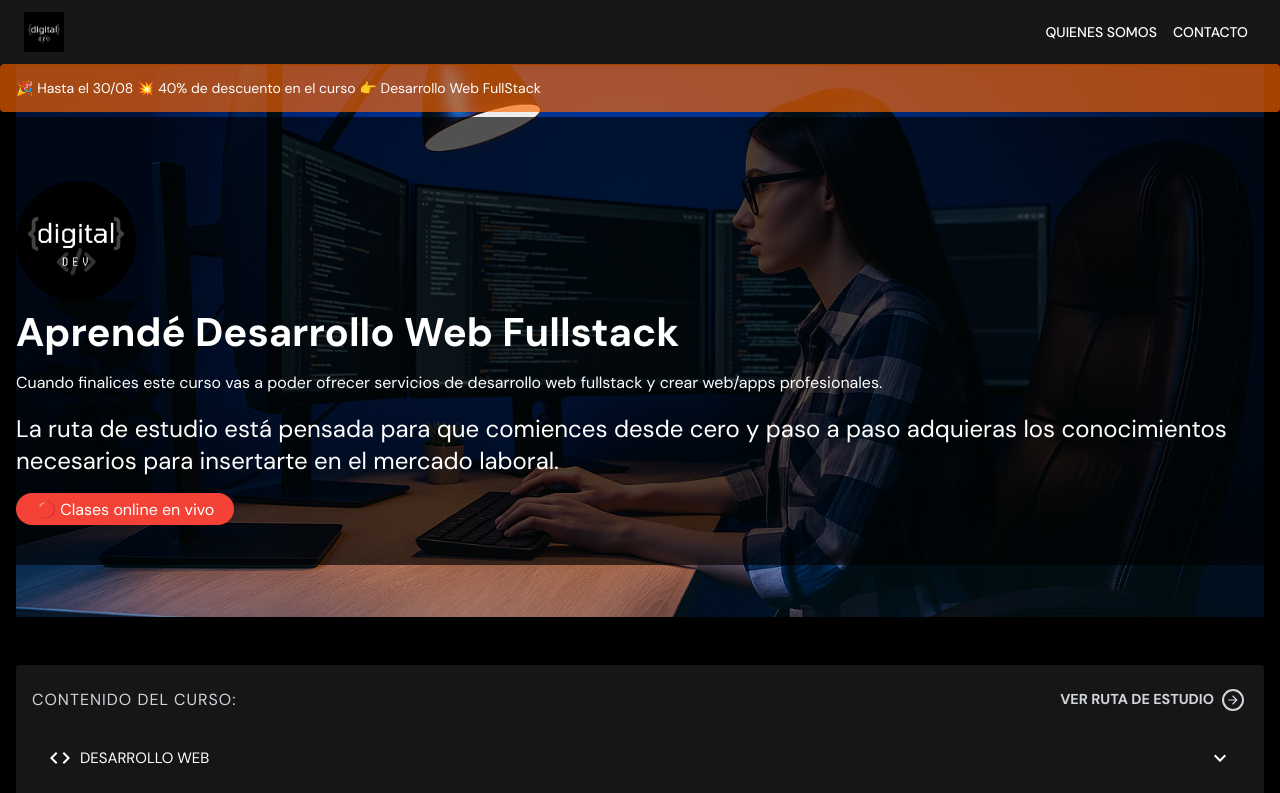
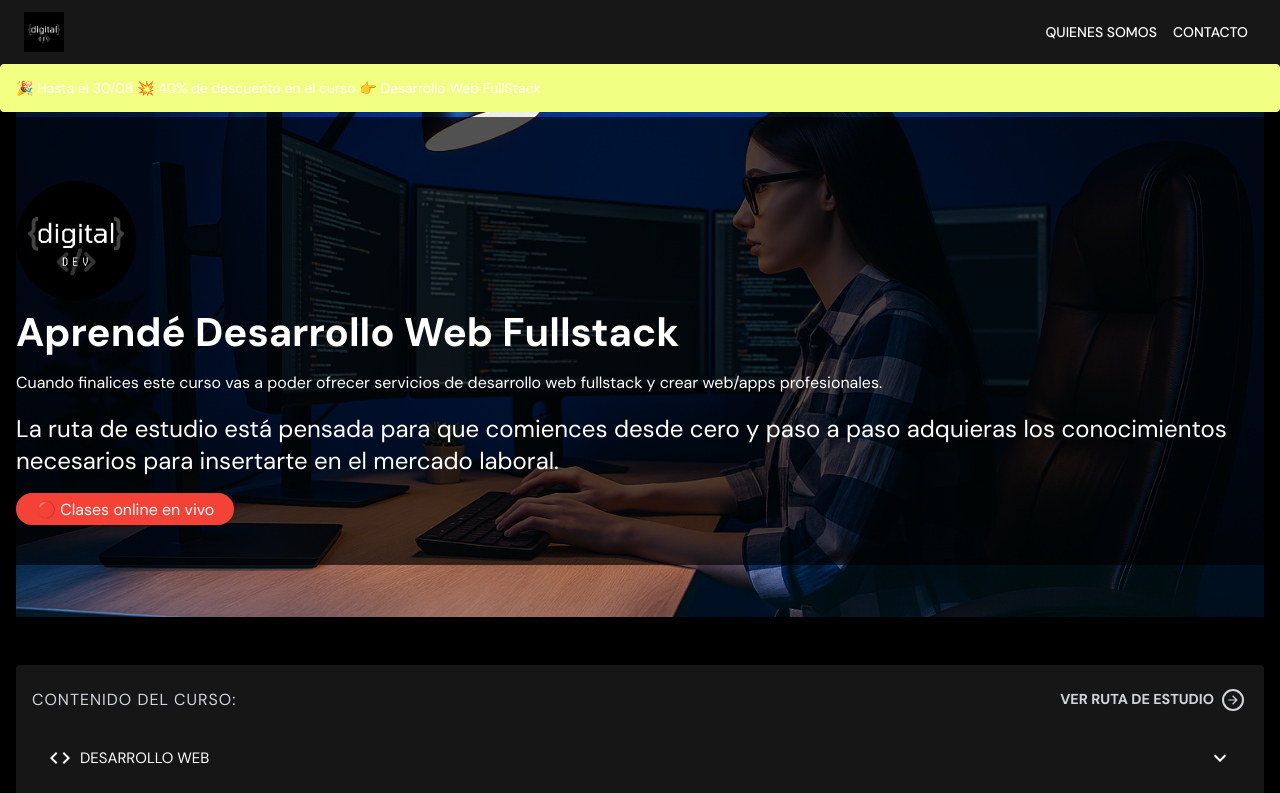
Before and after one commit to feeddigital/front_landing, a React (Vite) app: page / in a window 1280 px wide. Shown: the top 793 px of the page. Built offline with nearby package versions, Linux system fonts and the light colour scheme.

Commit message:
fix: alerta color

```diff
--- a/src/containers/landing/index.tsx
+++ b/src/containers/landing/index.tsx
@@ -319,7 +319,7 @@ const LandingPage: React.FC = () => {
         severity="warning"
         icon={false}
         sx={{
-          backgroundColor: "rgba(252, 102, 2, 0.66)",
+          backgroundColor: "rgb(241, 255, 131)",
           color: "white",
           position: "fixed",
           top: isMobile ? "52px" : "64px",
--- a/src/containers/programa/index.tsx
+++ b/src/containers/programa/index.tsx
@@ -17,7 +17,7 @@ const courseContent = [
     text: "DESARROLLO WEB / 8 clases",
     details: [
       "Introducción y primeros pasos en la programación",
-      "GIT",
+      "Introducción a Git y Github",
       "Visual Studio Code",
       "Fundamentos HTML - 3 clases",
       "Fundamentos CSS - 3 clases",
```
